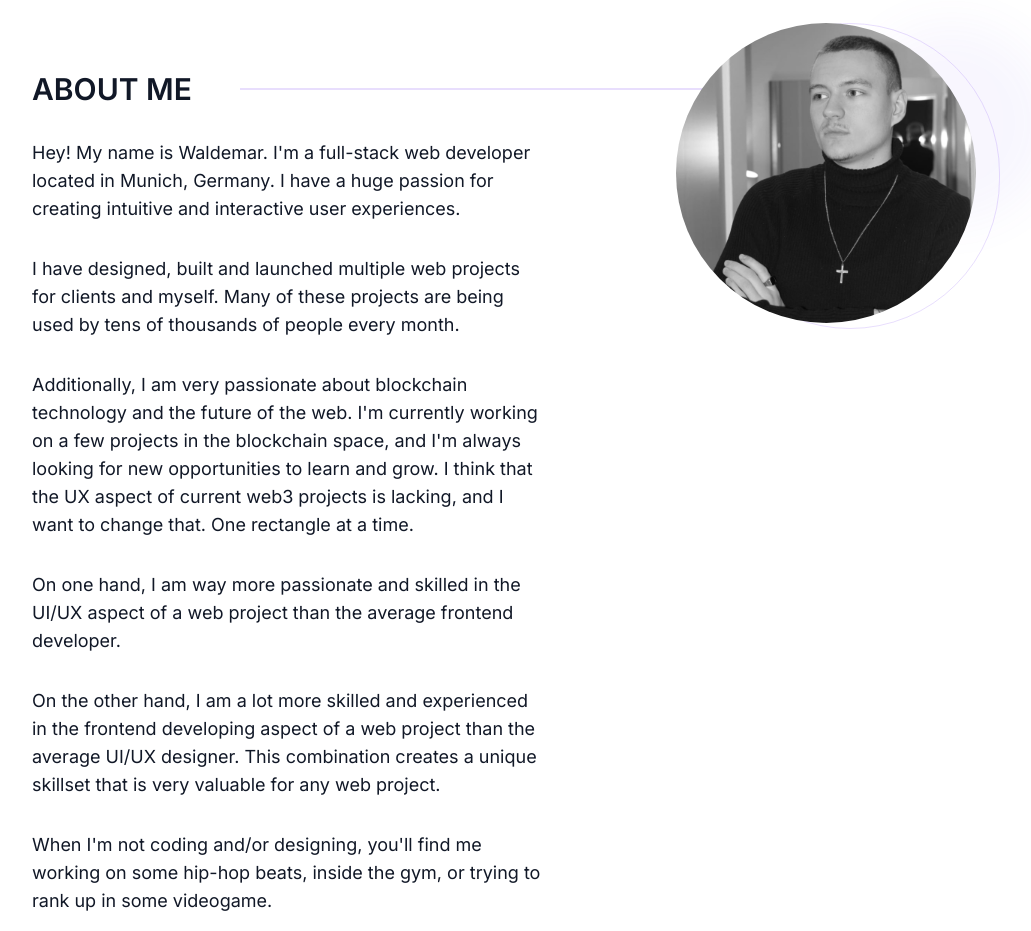
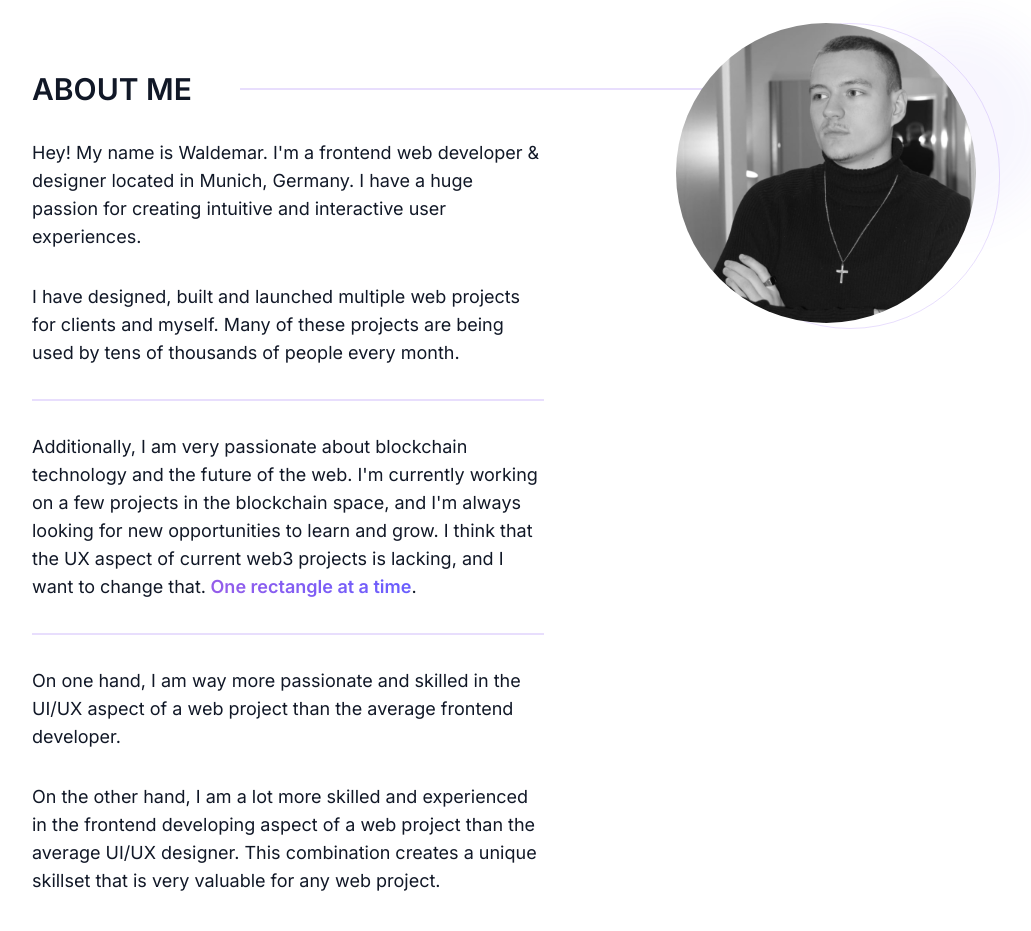
Before and after one commit to walde-dev/walde-portfolio, a Next.js app: page / in a window 1280 px wide. Shown: the part 3020-3951 px from the top of the page, without its empty margins (96-1127 px from the left). Built offline with nearby package versions, Linux system fonts and the light colour scheme.

Commit message:
more improvements???

```diff
--- a/src/pages/index.tsx
+++ b/src/pages/index.tsx
@@ -23,7 +23,7 @@ const Home: NextPage = () => {
             <BackgroundGlow className="gradient animation-delay-2000 -right-60 top-24 h-[500px] w-[500px] rounded-full bg-gradient-to-r from-[#965de9] to-[#6358ee]" />
             <BackgroundGlow className="gradient -right-12 top-52 h-[400px] w-[400px] rounded-full bg-gradient-to-r from-[#965de9] to-[#6358ee] " />
             <BackgroundGlow className="gradient animation-delay-4000 -right-28 -top-24 h-[450px] w-[450px] rounded-full bg-gradient-to-r from-[#965de9] to-[#6358ee]" />
-            <span className="flex-nowrap text-lg font-light uppercase tracking- md:text-xl">
+            <span className="tracking- flex-nowrap text-lg font-light uppercase md:text-xl">
               Hi, my name is{" "}
               <span className="gradient whitespace-nowrap bg-gradient-to-r from-[#965de9] to-[#6358ee] bg-clip-text font-semibold text-transparent">
                 Waldemar Panin
@@ -493,15 +493,17 @@ function AboutMe() {
           className="mt-8 text-left text-lg font-normal lg:w-1/2"
         >
           <p>
-            Hey! My name is Waldemar. I&apos;m a full-stack web developer
-            located in Munich, Germany. I have a huge passion for creating
-            intuitive and interactive user experiences.
+            Hey! My name is Waldemar. I&apos;m a frontend web developer &
+            designer located in Munich, Germany. I have a huge passion for
+            creating intuitive and interactive user experiences.
           </p>
           <p>
             I have designed, built and launched multiple web projects for
             clients and myself. Many of these projects are being used by tens of
             thousands of people every month.
           </p>
+          <hr className="border border-violet-500/20 " />
+
           {/* <p>
             I take a collaborative approach to my work, and I&apos;m always
             looking for ways to bring value to my clients and their users.
@@ -514,9 +516,15 @@ function AboutMe() {
             the future of the web. I&apos;m currently working on a few projects
             in the blockchain space, and I&apos;m always looking for new
             opportunities to learn and grow. I think that the UX aspect of
-            current web3 projects is lacking, and I want to change that. One
-            rectangle at a time.
+            current web3 projects is lacking, and I want to change that.
+            <span className="bg-gradient-to-r from-[#965de9] to-[#695eff] bg-clip-text font-semibold text-transparent">
+              {" "}
+              One rectangle at a time
+            </span>
+            .
           </p>
+          <hr className="border border-violet-500/20 " />
+
           <p>
             On one hand, I am way more passionate and skilled in the UI/UX
             aspect of a web project than the average frontend developer.
```
